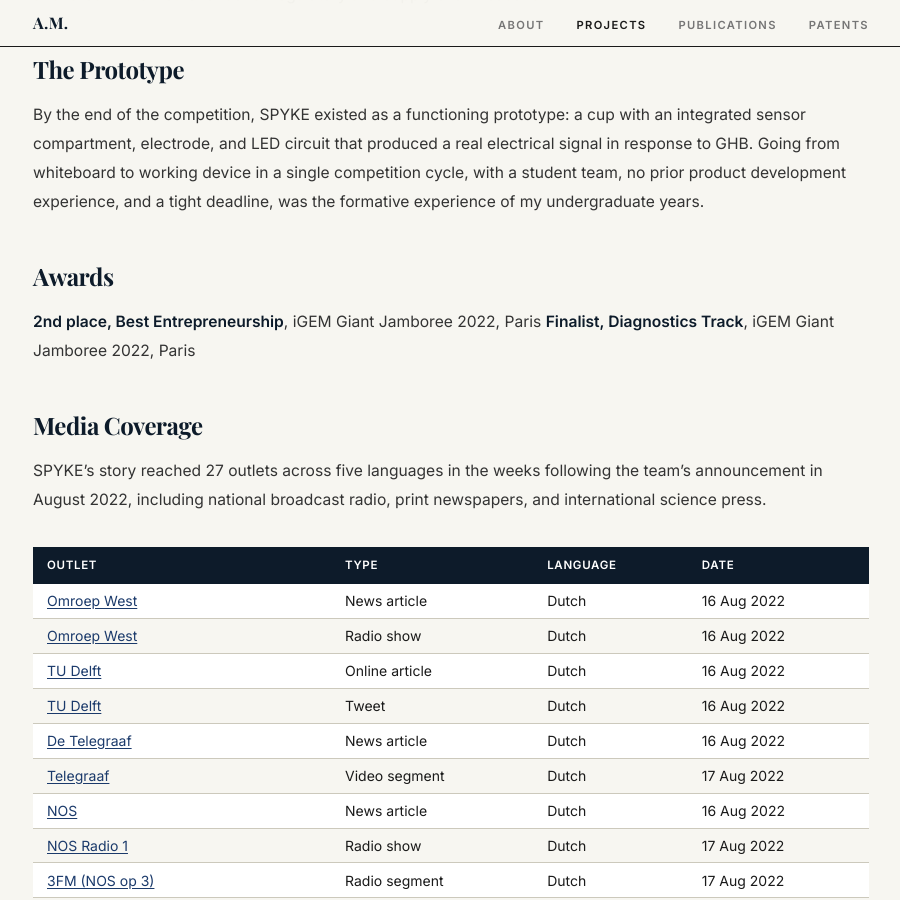
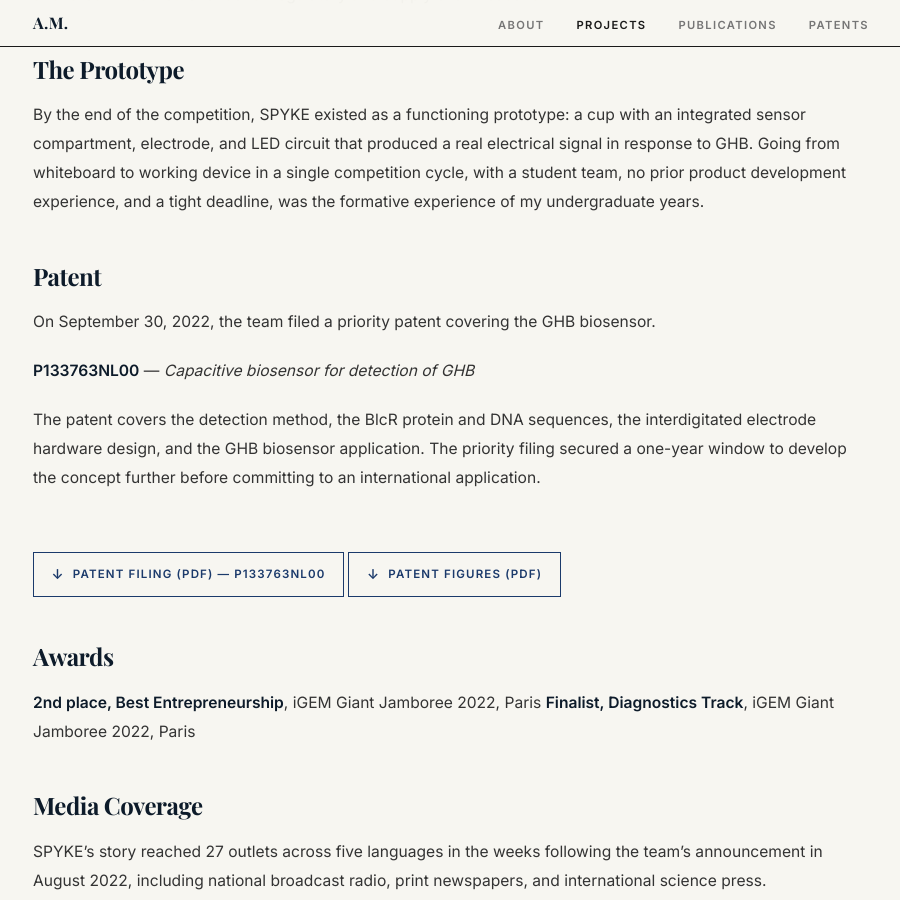
Before and after one commit to allimessinese/allimessinese.github.io, a Jekyll site: the page built from _projects/ghb-biosensor-igem.md, in a window 1280 px wide and 900 px high, scrolled down 3414 px. Shown: the whole window, without its empty margins (189-1089 px from the left). Built offline with Jekyll 4.4.1, drawn with Linux system fonts in a browser that asks for light colours; some web fonts are replaced.

Commit message:
Add GHB patent PDFs to SPYKE project page and patents section
Patent P133763NL00 + figures filed 30 Sep 2022.
- /assets/ghb-patent.pdf (352KB)
- /assets/ghb-patent-figures.pdf (820KB)
- Updated patents.yml with number, description, PDF links
- Updated patents.md template to render PDF download buttons
- Added Patent section to SPYKE project page with download links

Co-Authored-By: Claude Sonnet 4.6 <noreply@anthropic.com>

```diff
--- a/_data/patents.yml
+++ b/_data/patents.yml
@@ -1,9 +1,11 @@
 - title: "Capacitive Biosensor for Detection of GHB"
   year: 2022
-  number: ""
+  number: "P133763NL00"
   status: "Filed"
-  description: "A capacitive biosensor designed for rapid, low-cost detection of GHB (gamma-hydroxybutyrate) - a drug commonly used in drug-facilitated assault. Filed September 30, 2022 as part of the iGEM TU Delft 2022 project (SPYKE)."
+  description: "A capacitive biosensor for rapid, passive, in-situ detection of gamma-hydroxybutyric acid (GHB) in drinks. The device uses the BlcR transcription factor immobilised on a gold interdigitated electrode: GHB binding causes BlcR to release from the DNA, changing electrode capacitance and triggering an LED warning. Priority filing September 30, 2022. iGEM TU Delft 2022 (SPYKE)."
   link: "https://2022.igem.wiki/tudelft/entrepreneurship"
+  pdf: "/assets/ghb-patent.pdf"
+  pdf_figures: "/assets/ghb-patent-figures.pdf"
   projects:
     - ghb-biosensor-igem
 
--- a/_projects/ghb-biosensor-igem.md
+++ b/_projects/ghb-biosensor-igem.md
@@ -71,6 +71,17 @@ My work sat at the intersection of commercialisation, fundraising, and stakehold
 
 By the end of the competition, SPYKE existed as a functioning prototype: a cup with an integrated sensor compartment, electrode, and LED circuit that produced a real electrical signal in response to GHB. Going from whiteboard to working device in a single competition cycle, with a student team, no prior product development experience, and a tight deadline, was the formative experience of my undergraduate years.
 
+## Patent
+
+On September 30, 2022, the team filed a priority patent covering the GHB biosensor.
+
+**P133763NL00** — *Capacitive biosensor for detection of GHB*
+
+The patent covers the detection method, the BlcR protein and DNA sequences, the interdigitated electrode hardware design, and the GHB biosensor application. The priority filing secured a one-year window to develop the concept further before committing to an international application.
+
+<a href="{{ '/assets/ghb-patent.pdf' | relative_url }}" class="pdf-download-link" target="_blank">Patent Filing (PDF) — P133763NL00</a>
+<a href="{{ '/assets/ghb-patent-figures.pdf' | relative_url }}" class="pdf-download-link" target="_blank">Patent Figures (PDF)</a>
+
 ## Awards
 
 **2nd place, Best Entrepreneurship**, iGEM Giant Jamboree 2022, Paris
```
Also changed, not shown: patents.md (+2 -0 lines), 2 other files.
